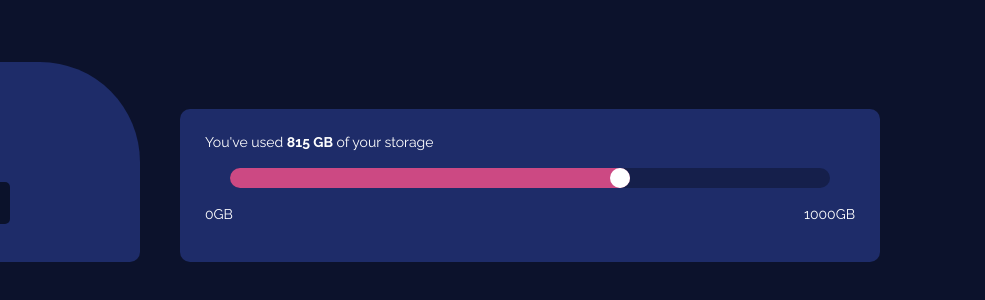
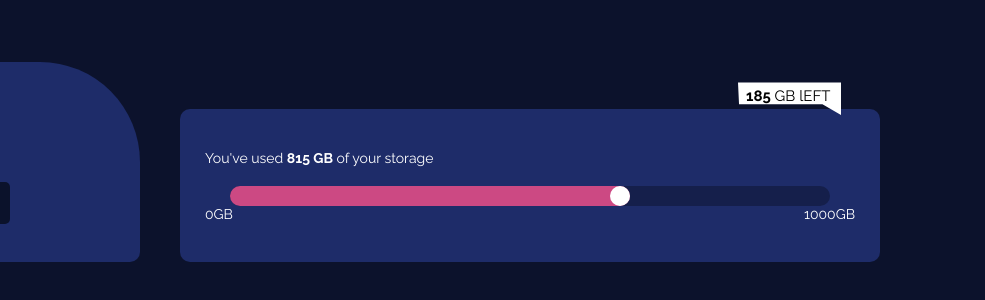
Before and after one commit to shaimeur/C2N1, a plain HTML site: page Atelier2/index.html in a window 1280 px wide. Shown: the part 238-538 px from the top of the page, 295-1280 px from the left. Drawn offline with Linux system fonts and the light colour scheme.

Commit message:
add modification Atelier2

```diff
--- a/Atelier2/index.html
+++ b/Atelier2/index.html
@@ -27,8 +27,13 @@
         </section>
 
 
+
         <section id="second">
-            <div>
+            <div class="left">
+                <p> <strong>185</strong>  GB lEFT</p>
+            </div>
+
+            <div class="message">
                 <p>You've used <strong>815 GB</strong> of your storage</p>
             </div>
             <div id="progresse">
--- a/Atelier2/style.css
+++ b/Atelier2/style.css
@@ -112,3 +112,19 @@ body {
     justify-content: space-between;
     margin-bottom: 15px;
 }
+.left {
+    color: black;
+    background-color: white;
+    width: 103px;
+    height: 290px;
+    position: relative;
+    left: 533px;
+    bottom: 55px;
+    font-size: 15px;
+    padding: 8px;
+    clip-path: polygon(0 10%, 100% 10%, 100% 76%, 100% 69%, 100% 100%, 82% 70%, 1% 70%);
+   }
+   .message {
+        position: relative;
+        bottom: 20px;
+   }
```
